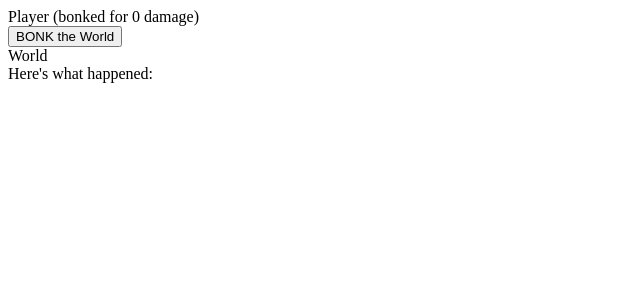
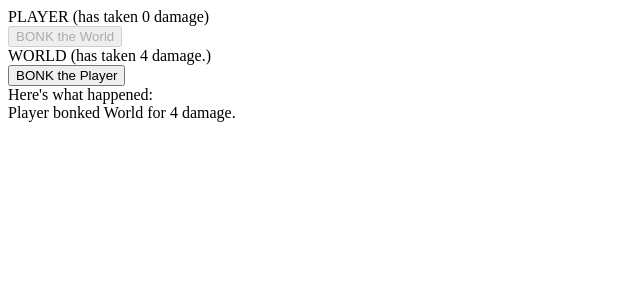
Before and after one commit to beejaymay/claim-game, a React app: page / in a window 1280 px wide. Both pictures are taken after a click on the button "BONK the World". Shown: the top 300 px of the page, without its empty margins (0-640 px from the left). Built offline with nearby package versions, Linux system fonts and the light colour scheme.

Commit message:
basic turn-taking roughed in

```diff
--- a/src/feed/feed.jsx
+++ b/src/feed/feed.jsx
@@ -1,9 +1,14 @@
 import React from 'react'
 
-export default function Feed() {
+export default function Feed(props) {
+  const { feed } = props
+
   return (
     <div>
       Here's what happened:
+      { feed.map(item => {
+        return <div>{item}</div>
+      })}
     </div>
   )
 }
--- a/src/game/game.jsx
+++ b/src/game/game.jsx
@@ -1,16 +1,59 @@
 import React from 'react'
-import { useRecoilValue, atom } from 'recoil'
+import { useRecoilState, atom } from 'recoil'
 
 import Player from '../player/player'
 import World from '../world/world'
 import Feed from '../feed/feed'
 
+const _worldDamage = atom({
+  key: 'worldDamage',
+  default: 0
+})
+
+const _playerDamage = atom({
+  key: 'playerDamage',
+  default: 0
+})
+
+const _isPlayerTurn = atom({
+  key: 'isPlayerTurn',
+  default: true
+})
+
+const _feed = atom({
+  key: 'feed',
+  default: []
+})
+
 export default function Game() {
+  const [playerDamage, setPlayerDamage] = useRecoilState(_playerDamage)
+  const [worldDamage, setWorldDamage] = useRecoilState(_worldDamage)
+  const [isPlayerTurn, setIsPlayerTurn] = useRecoilState(_isPlayerTurn)
+  const [feed, setFeed] = useRecoilState(_feed)
+
+  const randomDamage = () => {
+    return Math.ceil(Math.random() * 10)
+  }
+
+  const bonkWorld = () => {
+    let dmg = randomDamage()
+    setWorldDamage(worldDamage + dmg)
+    setFeed([...feed, `Player bonked World for ${dmg} damage.`])
+    setIsPlayerTurn(false)
+  }
+
+  const bonkPlayer = () => {
+    let dmg = randomDamage()
+    setPlayerDamage(playerDamage + dmg)
+    setFeed([...feed, `World bonked Player for ${dmg} damage.`])
+    setIsPlayerTurn(true)
+  }
+
   return (
     <>
-      <Player />
-      <World />
-      <Feed />
+      <Player damage={playerDamage} action={bonkWorld} isTurn={isPlayerTurn} />
+      <World damage={worldDamage} action={bonkPlayer} isTurn={!isPlayerTurn} />
+      <Feed feed={feed} />
     </>
   )
 }
--- a/src/player/player.jsx
+++ b/src/player/player.jsx
@@ -1,33 +1,13 @@
 import React from "react"
-import { useRecoilValue, useSetRecoilState, atom } from 'recoil'
 
+export default function Player(props) {
 
-
-const playerState = atom({
-  key: 'playerBonked',
-  default: 0
-})
-
-const worldState = atom({
-  key: 'worldBonked',
-  default: 0
-})
-
-export default function Player() {
-
-  const getPlayerState = useRecoilValue(playerState)
-  const setWorldState = useSetRecoilState(worldState)
-
-  const bonkWorld = () => {
-    setWorldState((prevWorldState) => {
-      return
-    })
-  }
+  const { damage, action, isTurn } = props
 
   return (
     <div>
-      <div>Player (bonked for {getPlayerState} damage)</div>
-      <button>BONK the World</button>
+      <div>PLAYER (has taken {damage} damage)</div>
+      <button disabled={!isTurn} onClick={() => action()}>BONK the World</button>
     </div>
   )
 }
--- a/src/world/world.jsx
+++ b/src/world/world.jsx
@@ -1,7 +1,13 @@
 import React from 'react'
 
-export default function World() {
+export default function World(props) {
+
+  const { damage, action, isTurn } = props
+
   return (
-    <div>World</div>
+    <div>
+      <div>WORLD (has taken {damage} damage.)</div>
+      <button disabled={!isTurn} onClick={() => action()}>BONK the Player</button>
+    </div>
   )
 }
```
